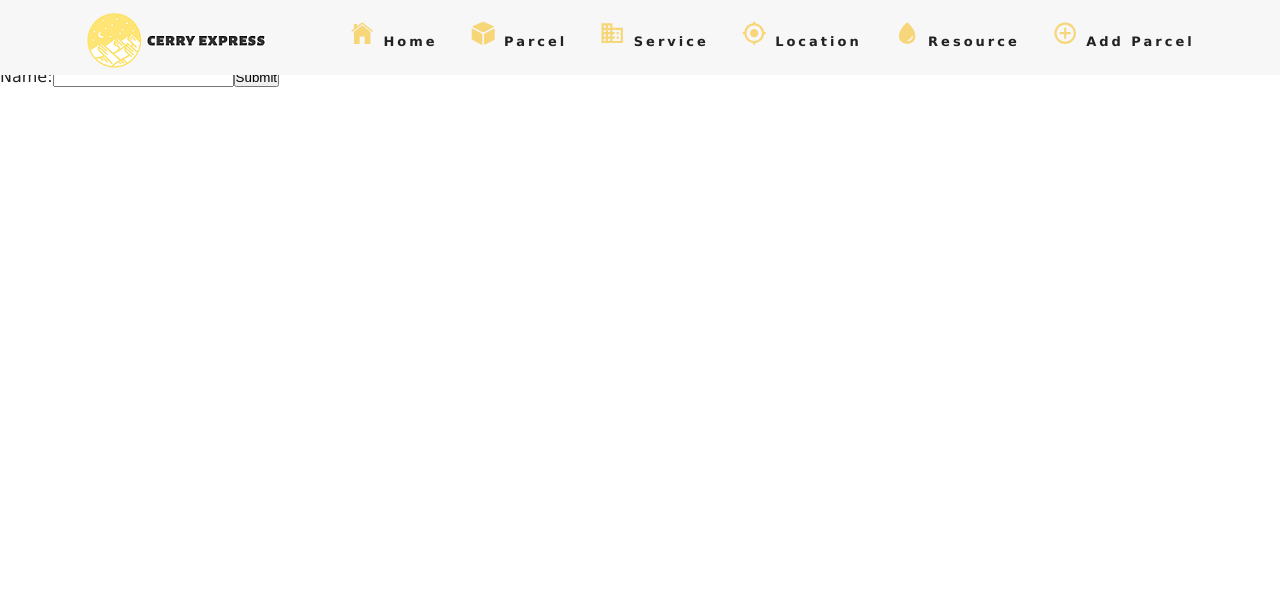
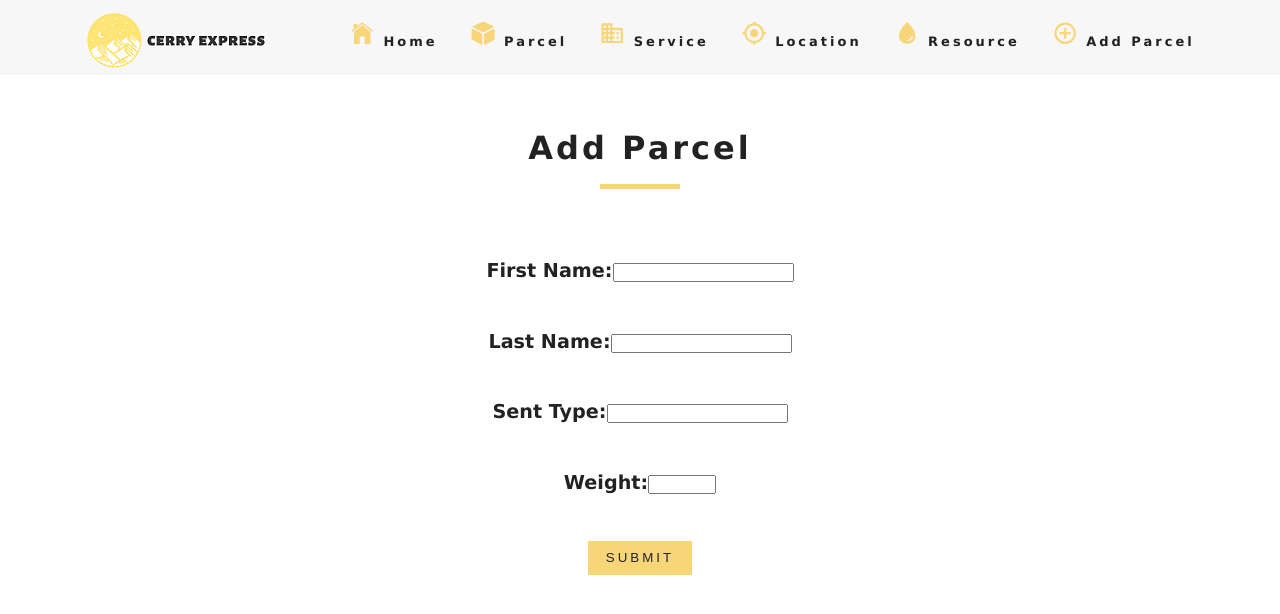
Before and after one commit to theworstteam/cerry-express, a React (Create React App) app in the folder client/: page /addParcel in a window 1280 px wide. Shown: the top 614 px of the page. Built offline with nearby package versions, Linux system fonts and the light colour scheme; no server answers.

Commit message:
done adding parcel

```diff
--- a/client/src/pages/AddParcel.jsx
+++ b/client/src/pages/AddParcel.jsx
@@ -1,35 +1,114 @@
 import React, { Component } from "react";
+import Title from "../components/Title";
 
 export default class AddParcel extends Component {
-	constructor(props) {
-		super(props);
-		this.state = { value: "" };
-
-		this.handleChange = this.handleChange.bind(this);
-		this.handleSubmit = this.handleSubmit.bind(this);
+	state = {
+		formControl: {
+			firstName: "",
+			lastName: "",
+			weight: "",
+			sendType: "",
+		},
+	};
+	handleFirstName(e) {
+		let value = e.target.value;
+		this.setState(prevState => ({
+			formControl: {
+				...prevState.formControl,
+				firstName: value,
+			},
+		}));
 	}
-
-	handleChange(event) {
-		this.setState({ value: event.target.value });
+	handleLastName(e) {
+		let value = e.target.value;
+		this.setState(prevState => ({
+			formControl: {
+				...prevState.formControl,
+				lastName: value,
+			},
+		}));
+	}
+	handleSendType(e) {
+		let value = e.target.value;
+		this.setState(prevState => ({
+			formControl: {
+				...prevState.formControl,
+				sendType: value,
+			},
+		}));
+	}
+	handleWeight(e) {
+		let value = e.target.value;
+		this.setState(prevState => ({
+			formControl: {
+				...prevState.formControl,
+				weight: value,
+			},
+		}));
 	}
 
 	handleSubmit(event) {
-		console.log(this.state.value)
+		const {firstName, lastName, sendType, weight} = this.state.formControl
+		console.log(firstName);
+		console.log(lastName);
+		console.log(sendType);
+		console.log(weight);
+		fetch(
+			"http://localhost:5000/api/delivery/parcel/"+weight+"/"+firstName+"/"+lastName+"/"+sendType,
+			{
+				method: "POST",
+			}
+		);
+
 		event.preventDefault();
 	}
 
 	render() {
 		return (
-			<form onSubmit={this.handleSubmit}>
-				<label>
-					Name:
-					<input
-						type='text'
-						value={this.state.value}
-						onChange={this.handleChange}
-					/>
-				</label>
-				<input type='submit' value='Submit' />
+			<form onSubmit={this.handleSubmit.bind(this)}>
+				<Title name='add parcel' />
+				<div className='inputcenter'>
+					<br />
+					<h4>
+						First Name:
+						<input
+							type='text'
+							name='firstName'
+							onChange={this.handleFirstName.bind(this)}
+						/>
+					</h4>
+					<br />
+					<h4>
+						Last Name:
+						<input
+							type='text'
+							name='lastName'
+							onChange={this.handleLastName.bind(this)}
+						/>
+					</h4>
+					<br />
+					<h4>
+						Sent Type:
+						<input
+							type='text'
+							name='sentType'
+							onChange={this.handleSendType.bind(this)}
+						/>
+					</h4>
+					<br />
+					<h4>
+						Weight:
+						<input
+							type='number'
+							min='0'
+							max='1200'
+							name='weight'
+							onChange={this.handleWeight.bind(this)}
+						/>
+					</h4>
+					<br />
+					<input type='submit' value='Submit' className='btn-primary' />
+				</div>
 			</form>
 		);
 	}
```
